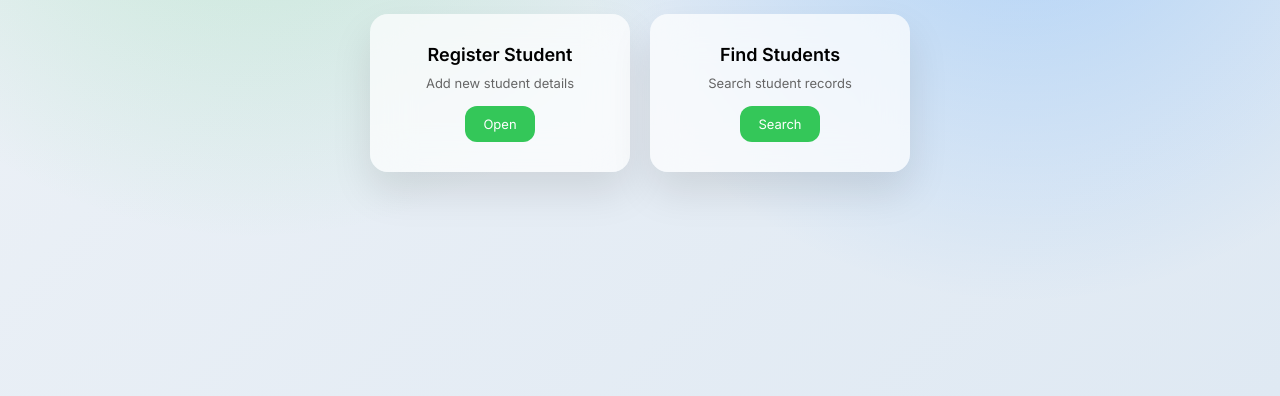
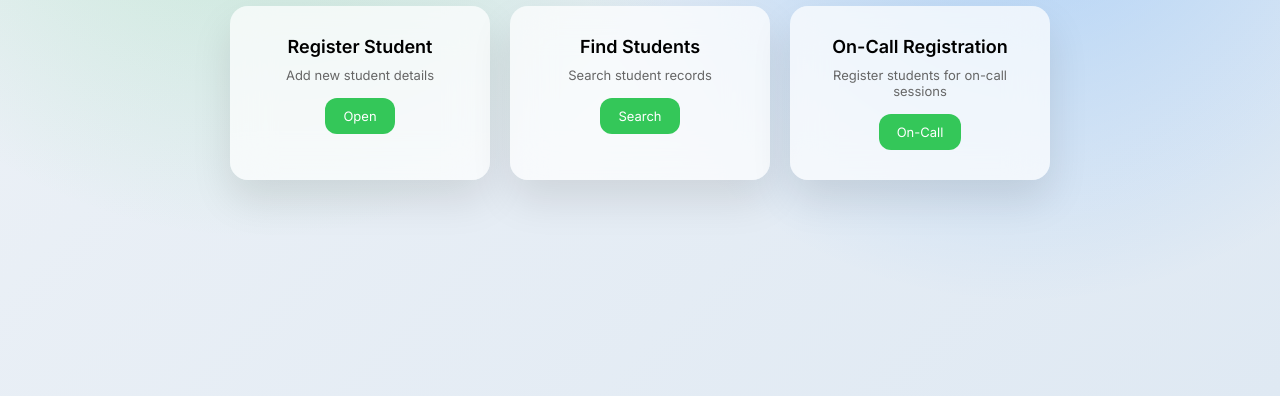
Before and after one commit to Greenwaylk/greenway_visa_center_system, a plain HTML site: page home.html in a window 1280 px wide. Shown: the part 404-800 px from the top of the page. Drawn offline with Linux system fonts and the light colour scheme.

Commit message:
Add on-call registration card and functionality
Added a new card for on-call registration with a corresponding function.

```diff
--- a/home.html
+++ b/home.html
@@ -139,6 +139,13 @@ h1{
     <span>Search</span>
   </div>
 
+
+   <div class="card" onclick="gooncall()">
+    <h2>On-Call Registration</h2>
+    <p>Register students for on-call sessions</p>
+    <span>On-Call</span>
+  </div>
+
 </div>
 
 <script>
@@ -149,6 +156,10 @@ function goRegister(){
 function goFind(){
   window.location.href = "search.html";
 }
+
+function gooncall(){
+  window.location.href = "on_call.html";
+}
 </script>
 
 </body>
```
